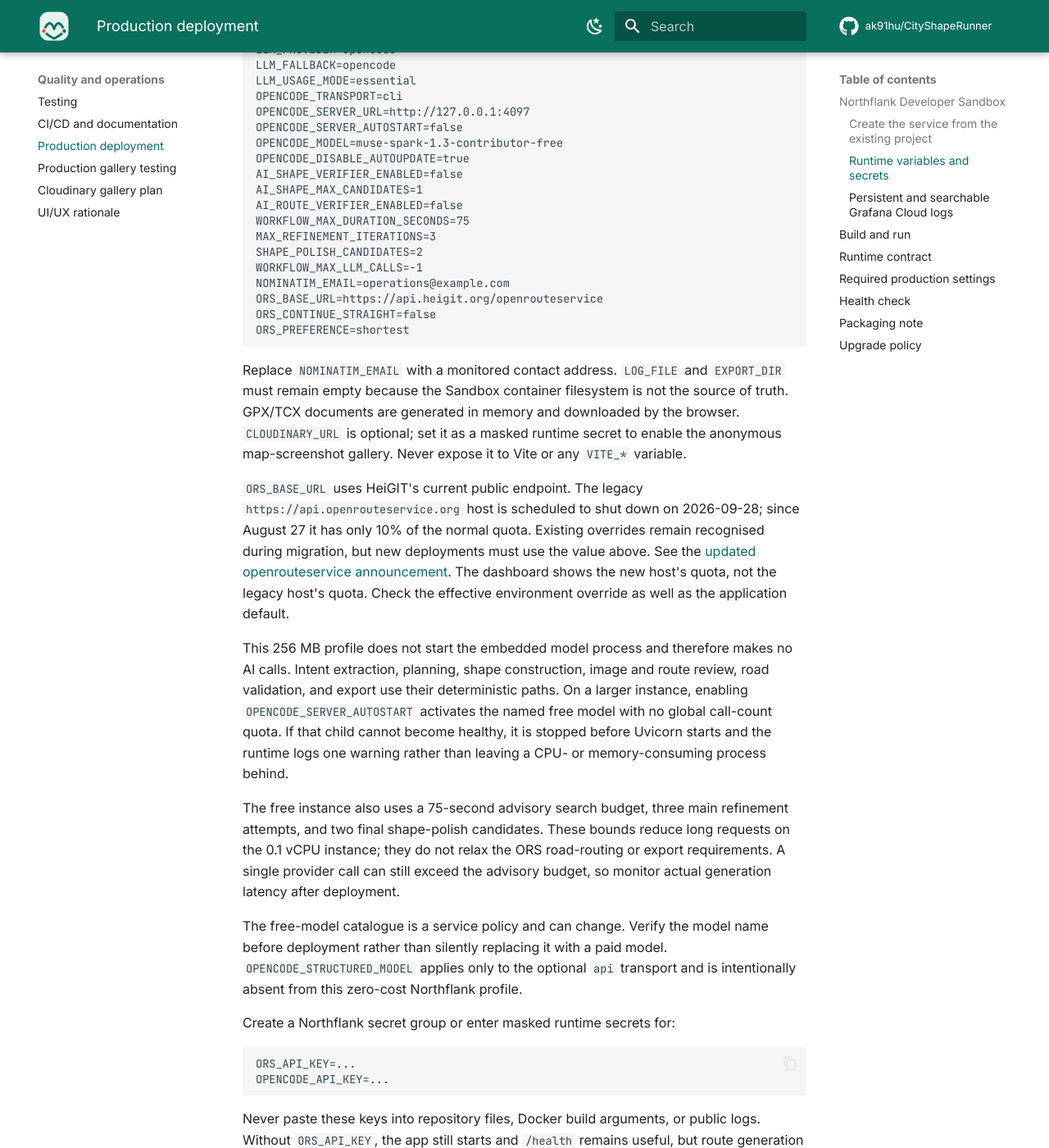
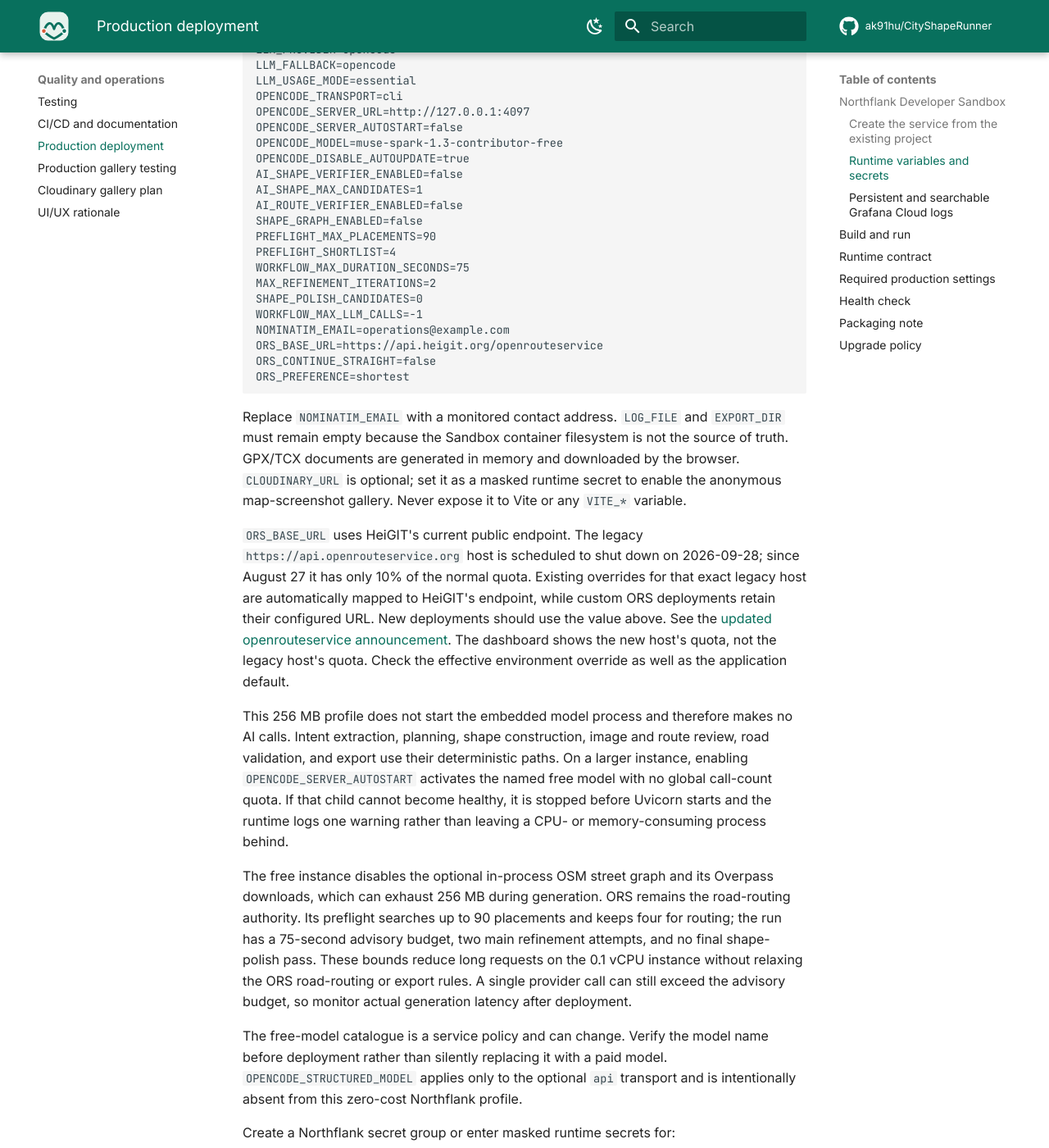
Before and after one commit to ak91hu/CityShapeRunner, an MkDocs documentation site: the page built from docs/deployment.md, in a window 1280 px wide and 1400 px high, scrolled down 1967 px. Shown: the whole window at 82% size. Built offline with MkDocs 1.6.1 and Material for MkDocs 9.7.7, drawn with Linux system fonts in a browser that asks for light colours; comment, search, counter and statistics services are not loaded.

Commit message:
fix: keep free-tier routing within memory budget

```diff
--- a/docs/deployment.md
+++ b/docs/deployment.md
@@ -89,9 +89,12 @@ OPENCODE_DISABLE_AUTOUPDATE=true
 AI_SHAPE_VERIFIER_ENABLED=false
 AI_SHAPE_MAX_CANDIDATES=1
 AI_ROUTE_VERIFIER_ENABLED=false
+SHAPE_GRAPH_ENABLED=false
+PREFLIGHT_MAX_PLACEMENTS=90
+PREFLIGHT_SHORTLIST=4
 WORKFLOW_MAX_DURATION_SECONDS=75
-MAX_REFINEMENT_ITERATIONS=3
-SHAPE_POLISH_CANDIDATES=2
+MAX_REFINEMENT_ITERATIONS=2
+SHAPE_POLISH_CANDIDATES=0
 WORKFLOW_MAX_LLM_CALLS=-1
 NOMINATIM_EMAIL=operations@example.com
 ORS_BASE_URL=https://api.heigit.org/openrouteservice
@@ -109,8 +112,9 @@ to enable the anonymous map-screenshot gallery. Never expose it to Vite or any
 `ORS_BASE_URL` uses HeiGIT's current public endpoint. The legacy
 `https://api.openrouteservice.org` host is scheduled to shut down on
 2026-09-28; since August 27 it has only 10% of the normal quota. Existing
-overrides remain recognised during migration, but new
-deployments must use the value above. See the
+overrides for that exact legacy host are automatically mapped to HeiGIT's
+endpoint, while custom ORS deployments retain their configured URL. New
+deployments should use the value above. See the
 [updated openrouteservice announcement](https://ask.openrouteservice.org/t/reducing-the-quota-of-deprecated-api-api-openrouteservice-org/8013).
 The dashboard shows the new host's quota, not the legacy host's quota. Check
 the effective environment override as well as the application default.
@@ -123,11 +127,14 @@ model with no global call-count quota. If that child cannot become healthy, it
 is stopped before Uvicorn starts and the runtime logs one warning rather than
 leaving a CPU- or memory-consuming process behind.
 
-The free instance also uses a 75-second advisory search budget, three main
-refinement attempts, and two final shape-polish candidates. These bounds reduce
-long requests on the 0.1 vCPU instance; they do not relax the ORS road-routing
-or export requirements. A single provider call can still exceed the advisory
-budget, so monitor actual generation latency after deployment.
+The free instance disables the optional in-process OSM street graph and its
+Overpass downloads, which can exhaust 256 MB during generation. ORS remains the
+road-routing authority. Its preflight searches up to 90 placements and keeps
+four for routing; the run has a 75-second advisory budget, two main refinement
+attempts, and no final shape-polish pass. These bounds reduce long requests on
+the 0.1 vCPU instance without relaxing the ORS road-routing or export rules. A
+single provider call can still exceed the advisory budget, so monitor actual
+generation latency after deployment.
 
 The free-model catalogue is a service policy and can change. Verify the model
 name before deployment rather than silently replacing it with a paid model.
```
Also changed, not shown: 3 other files.
